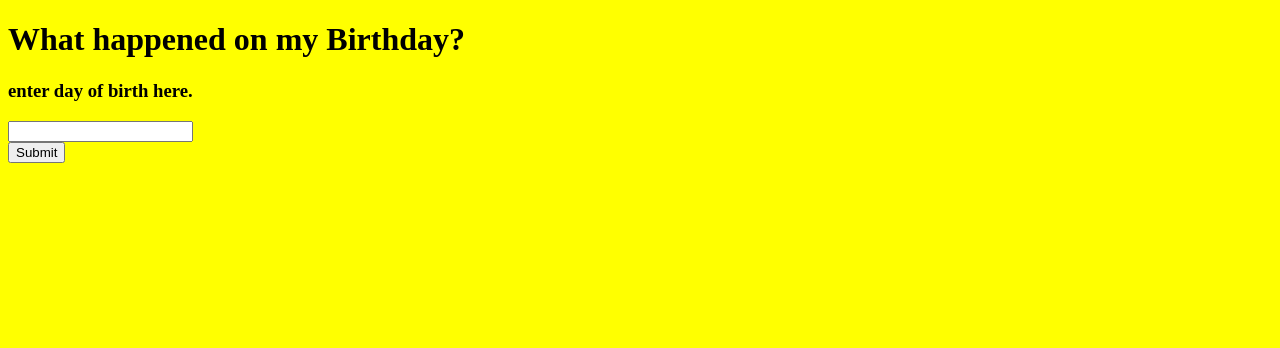
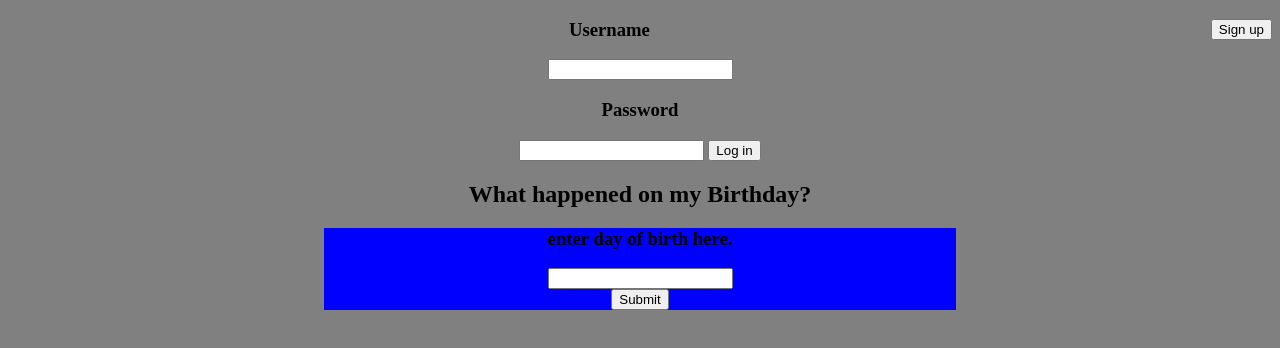
Before and after one commit to steven7562/Birthday-project, a plain HTML site: page index.html in a window 1280 px wide. Drawn offline with Linux system fonts and the light colour scheme.

Commit message:
Added buttons for sign up / login
Placeholders for now

```diff
--- a/index.html
+++ b/index.html
@@ -10,8 +10,22 @@
 </head>
 
 <body>
-<div>
-    <h1>What happened on my Birthday?</h1>
+
+<!-- title area -->
+
+<nav>
+<button>Sign up</button>
+
+<h3>Username</h3>
+<input type="text" name="Username"/>
+<h3>Password</h3>
+<input type="password" name="password" />
+<input type="submit" value="Log in"/>
+<h1>What happened on my Birthday?</h1>
+
+</nav>
+
+<div id="form-area">
 
     <form>
     <h3>enter day of birth here.</h3>
@@ -23,6 +37,10 @@
 </div>
 
 
+<!-- after entering DoB results will appear here
+<div id="results"></div>
+-->
+
 
  <script src="script.js"></script>
 </body>
--- a/styles.css
+++ b/styles.css
@@ -1 +1,9 @@
-body {background-color: yellow;}
+body {background-color: grey;}
+
+#form-area {text-align: center;
+				background-color: blue;
+				margin-left: 25%;
+				margin-right: 25%;}
+nav {text-align: center;
+					}
+button {float: right;}
```
